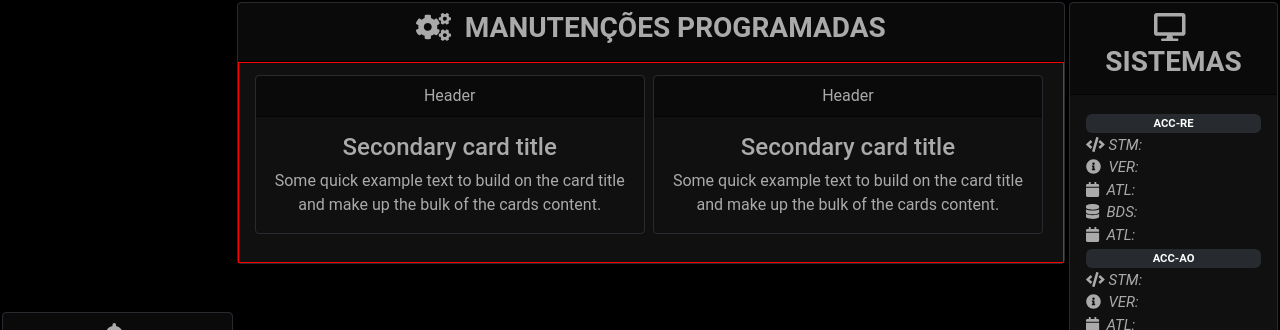
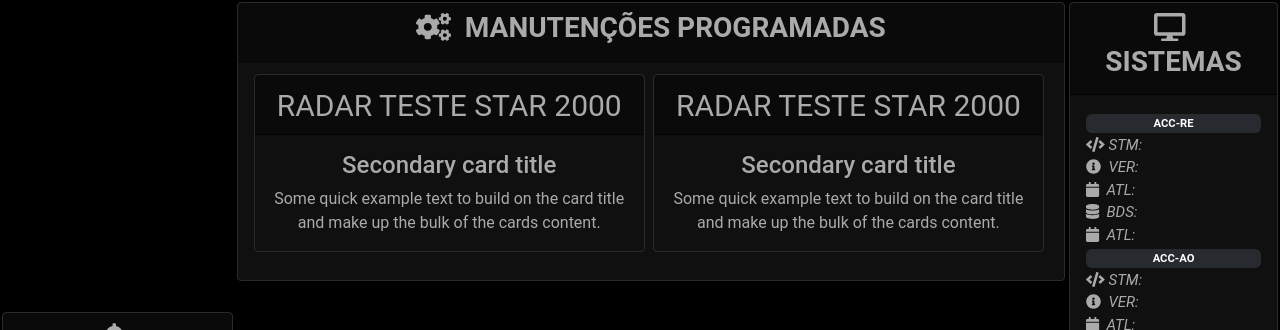
Before and after one commit to waldenylson/sistiop-react-dashboad, a React (Create React App) app: page / in a window 1280 px wide. Shown: the top 330 px of the page. Built offline with nearby package versions, Linux system fonts and the light colour scheme; no server answers.

Commit message:
Ajustando Layout do Card de Radares

```diff
--- a/src/components/Maintenance/MaintenanceCard/index.tsx
+++ b/src/components/Maintenance/MaintenanceCard/index.tsx
@@ -8,7 +8,9 @@ const MaintenanceCard: React.FC = () => {
     <>
       <Container className="teste" style={{ margin: 2, width: '49%' }}>
         <div className="card border-dark mb-3" style={{ maxWidth: '99%' }}>
-          <div className="card-header">Header</div>
+          <div className="card-header" style={{ height: 60, fontSize: 30 }}>
+            RADAR TESTE STAR 2000
+          </div>
           <div className="card-body">
             <h4 className="card-title">Secondary card title</h4>
             <p className="card-text">
--- a/src/components/Maintenance/index.tsx
+++ b/src/components/Maintenance/index.tsx
@@ -25,7 +25,6 @@ const Maintenance: React.FC = () => {
             alignItems: 'center',
             justifyContent: 'center',
             padding: 10,
-            border: '1px solid red',
           }}
         >
           <MaintenanceCard />
```
